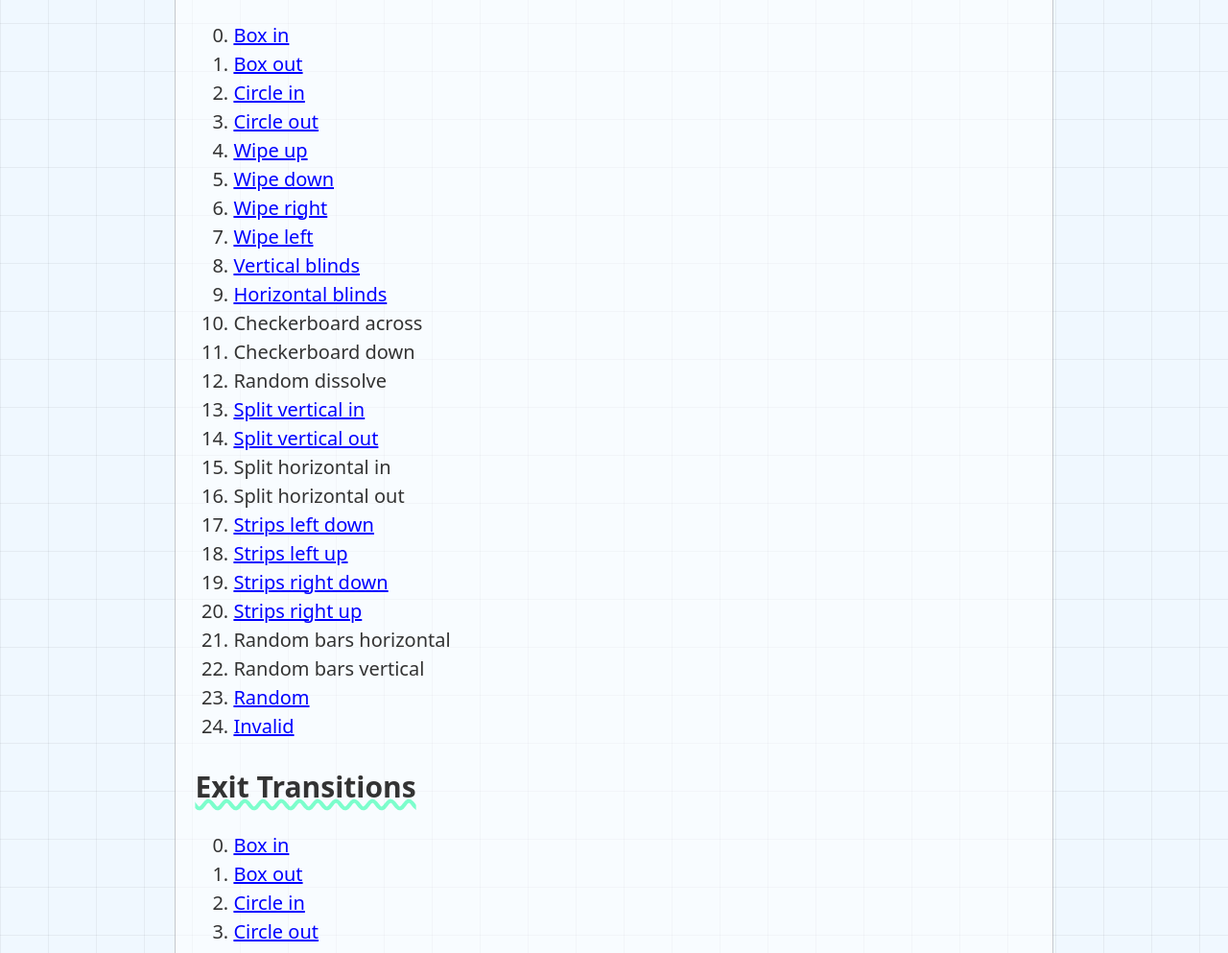
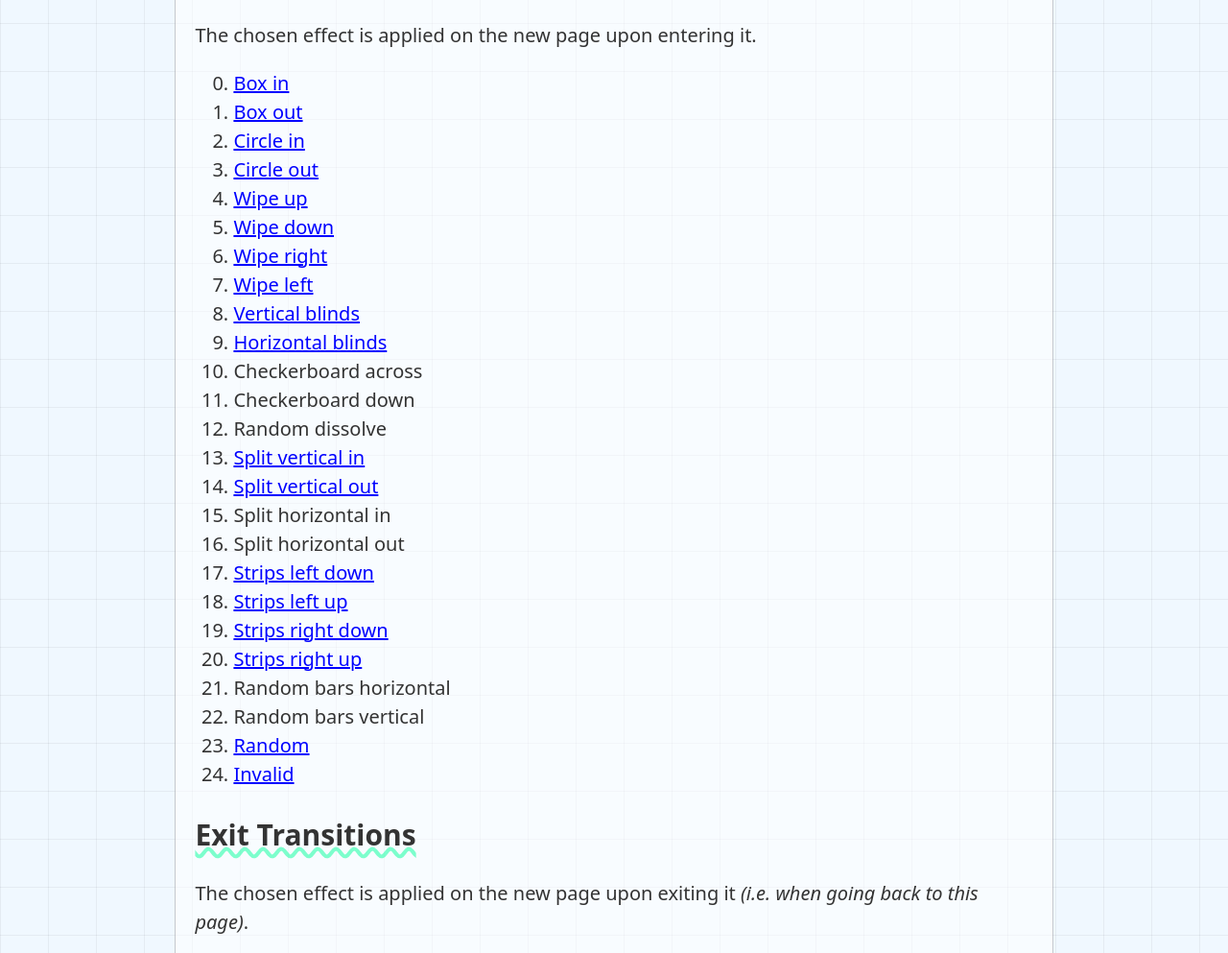
Before and after one commit to bramus/ie-page-transitions, a website: page demo/mpa/index.html in a window 1280 px wide. Shown: the part 276-1269 px from the top of the page at 96% size. Drawn offline with Linux system fonts and the light colour scheme; files that its build step writes are made by us from their sources; files whose address does not match are found by name.

Commit message:
Add description to MPA demo

```diff
--- a/demo/mpa/index.html
+++ b/demo/mpa/index.html
@@ -27,6 +27,7 @@
         <h1>IE Page Transitions (MPA)</h1>
 
         <h2>Enter Transitions</h2>
+        <p>The chosen effect is applied on the new page upon entering it.</p>
         <ol start="0">
             <li><a href="/mpa/enter/0">Box in</a></li>
             <li><a href="/mpa/enter/1">Box out</a></li>
@@ -56,6 +57,7 @@
         </ol>
 
         <h2>Exit Transitions</h2>
+        <p>The chosen effect is applied on the new page upon exiting it <em>(i.e. when going back to this page)</em>.</p>
         <ol start="0">
             <li><a href="/mpa/exit/0">Box in</a></li>
             <li><a href="/mpa/exit/1">Box out</a></li>
@@ -85,7 +87,7 @@
         </ol>
 
         <h2>Entry + Exit Transitions</h2>
-
+        <p>The new page has both and entry and exit effect.</p>
         <ol start="23">
             <li><a href="/mpa/both/23">Random</a></li>
             <li><a href="/mpa/both/23-bis">Random, bis</a></li>
```
